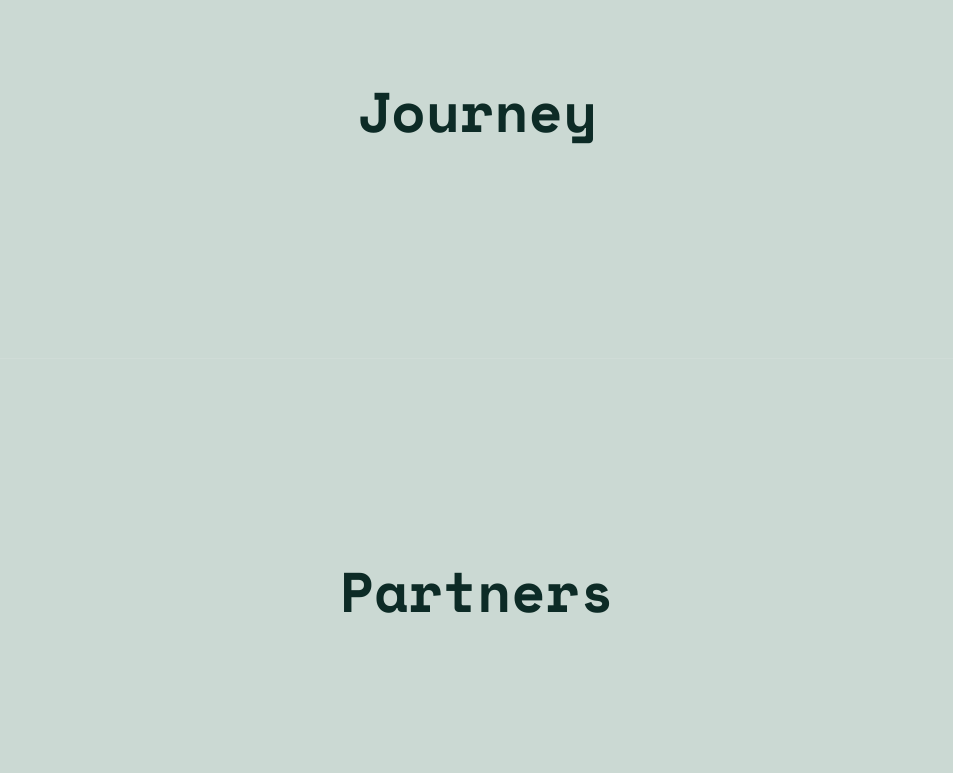
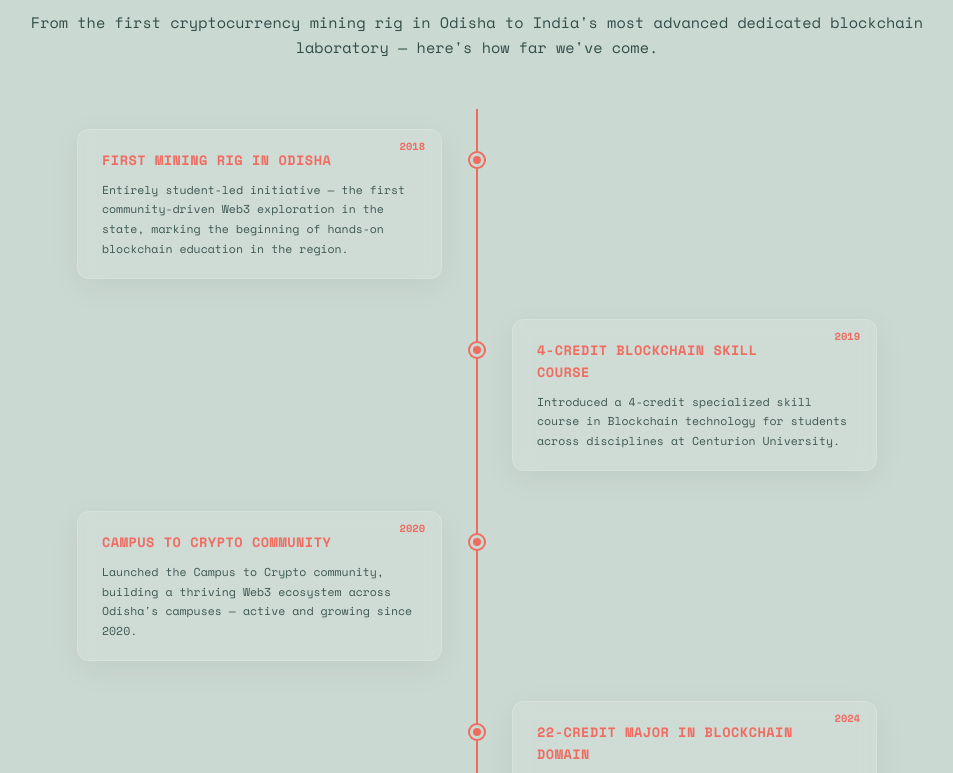
Before and after one commit to root-Akira/campustocrypto, a React (Vite) app: page / in a window 1280 px wide. Shown: the part 1187-1960 px from the top of the page, without its empty margins (163-1116 px from the left). Built offline with nearby package versions, Linux system fonts and the light colour scheme.

Commit message:
Journey timeline section with staggered card reveals

```diff
--- a/src/index.css
+++ b/src/index.css
@@ -386,6 +386,132 @@ h1 {
   }
 }
 
+/* Timeline / Journey */
+.timeline {
+  position: relative;
+  max-width: 800px;
+  margin: 0 auto;
+  padding: 20px 0;
+}
+
+.timeline-line {
+  position: absolute;
+  left: 50%;
+  top: 0;
+  bottom: 0;
+  width: 2px;
+  background: var(--accent-color);
+  transform: translateX(-50%);
+}
+
+.timeline-item {
+  position: relative;
+  display: flex;
+  align-items: flex-start;
+  margin-bottom: 40px;
+  width: 100%;
+}
+
+.timeline-item.left {
+  flex-direction: row;
+}
+
+.timeline-item.right {
+  flex-direction: row-reverse;
+}
+
+.timeline-dot {
+  position: absolute;
+  left: 50%;
+  top: 24px;
+  width: 14px;
+  height: 14px;
+  border-radius: 50%;
+  background: var(--accent-color);
+  border: 3px solid var(--bg-color);
+  box-shadow: 0 0 0 2px var(--accent-color);
+  transform: translateX(-50%);
+  z-index: 2;
+}
+
+.timeline-card-year {
+  position: absolute;
+  top: 8px;
+  right: 16px;
+  font-size: 0.65rem;
+  font-weight: 700;
+  color: var(--accent-color);
+}
+
+.timeline-card {
+  background: var(--glass-bg);
+  backdrop-filter: blur(8px);
+  -webkit-backdrop-filter: blur(8px);
+  border: 1px solid var(--glass-border);
+  border-radius: 12px;
+  padding: 20px 24px;
+  box-shadow: var(--glass-shadow);
+  width: calc(50% - 35px);
+  transition: transform 0.3s ease;
+  position: relative;
+}
+
+.timeline-card h3 {
+  padding-right: 50px;
+}
+
+.timeline-card:hover {
+  transform: translateY(-3px);
+}
+
+.timeline-item.left .timeline-card {
+  margin-right: auto;
+}
+
+.timeline-item.right .timeline-card {
+  margin-left: auto;
+}
+
+.timeline-card h3 {
+  font-size: 0.85rem;
+  text-transform: uppercase;
+  letter-spacing: 0.5px;
+  margin-bottom: 8px;
+  color: var(--accent-color);
+}
+
+.timeline-card p {
+  font-size: 0.72rem;
+  opacity: 0.75;
+  line-height: 1.7;
+}
+
+@media (max-width: 768px) {
+  .timeline-line {
+    left: 20px;
+  }
+
+  .timeline-item.left,
+  .timeline-item.right {
+    flex-direction: row;
+    padding-left: 50px;
+  }
+
+  .timeline-dot {
+    left: 20px;
+    transform: translateX(-50%);
+  }
+
+  .timeline-card {
+    width: 100%;
+    margin: 0 !important;
+  }
+
+  .timeline-item {
+    margin-bottom: 30px;
+  }
+}
+
 .team-role {
   text-transform: uppercase;
   font-size: 0.65rem;
--- a/src/sections/JourneySection.jsx
+++ b/src/sections/JourneySection.jsx
@@ -1,3 +1,55 @@
+import Reveal from '../components/Reveal'
+
+const milestones = [
+  {
+    year: '2018',
+    title: 'First Mining Rig in Odisha',
+    text: 'Entirely student-led initiative — the first community-driven Web3 exploration in the state, marking the beginning of hands-on blockchain education in the region.',
+  },
+  {
+    year: '2019',
+    title: '4-Credit Blockchain Skill Course',
+    text: 'Introduced a 4-credit specialized skill course in Blockchain technology for students across disciplines at Centurion University.',
+  },
+  {
+    year: '2020',
+    title: 'Campus to Crypto Community',
+    text: 'Launched the Campus to Crypto community, building a thriving Web3 ecosystem across Odisha\'s campuses — active and growing since 2020.',
+  },
+  {
+    year: '2024',
+    title: '22-Credit Major in Blockchain Domain',
+    text: 'Odisha\'s only dedicated blockchain institution and Lab offering India\'s first dedicated blockchain curriculum — a comprehensive 22-credit major in Blockchain Domain.',
+  },
+  {
+    year: 'Now',
+    title: 'First-Mover in Odisha Web3 Education',
+    text: 'Curriculum peer-reviewed and validated by leading blockchain protocols — pioneering direct protocol integration among Indian universities with a dedicated blockchain laboratory.',
+  },
+]
+
 export default function JourneySection() {
-  return <section id="journey" className="content-page" style={{ minHeight: '60vh', display: 'flex', alignItems: 'center', justifyContent: 'center' }}><h1>Journey</h1></section>
+  return (
+    <section id="journey" className="content-page">
+      <h1>The Journey So Far</h1>
+      <p className="page-subtitle">
+        From the first cryptocurrency mining rig in Odisha to India's most advanced dedicated blockchain laboratory — here's how far we've come.
+      </p>
+      <div className="timeline">
+        <div className="timeline-line" />
+        {milestones.map((m, i) => (
+          <div className={`timeline-item ${i % 2 === 0 ? 'left' : 'right'}`} key={i}>
+            <div className="timeline-dot" />
+            <Reveal>
+              <div className="timeline-card">
+                <span className="timeline-card-year">{m.year}</span>
+                <h3>{m.title}</h3>
+                <p>{m.text}</p>
+              </div>
+            </Reveal>
+          </div>
+        ))}
+      </div>
+    </section>
+  )
 }
--- a/src/sections/NumbersSection.jsx
+++ b/src/sections/NumbersSection.jsx
@@ -9,7 +9,7 @@ const stats = [
 
 export default function NumbersSection() {
   return (
-    <section id="numbers" className="content-page" style={{ paddingBottom: 5 }}>
+    <section id="numbers" className="content-page">
       <h1>By the Numbers</h1>
       <p className="page-subtitle">Proven Results, Real Talent</p>
       <Reveal>
```
